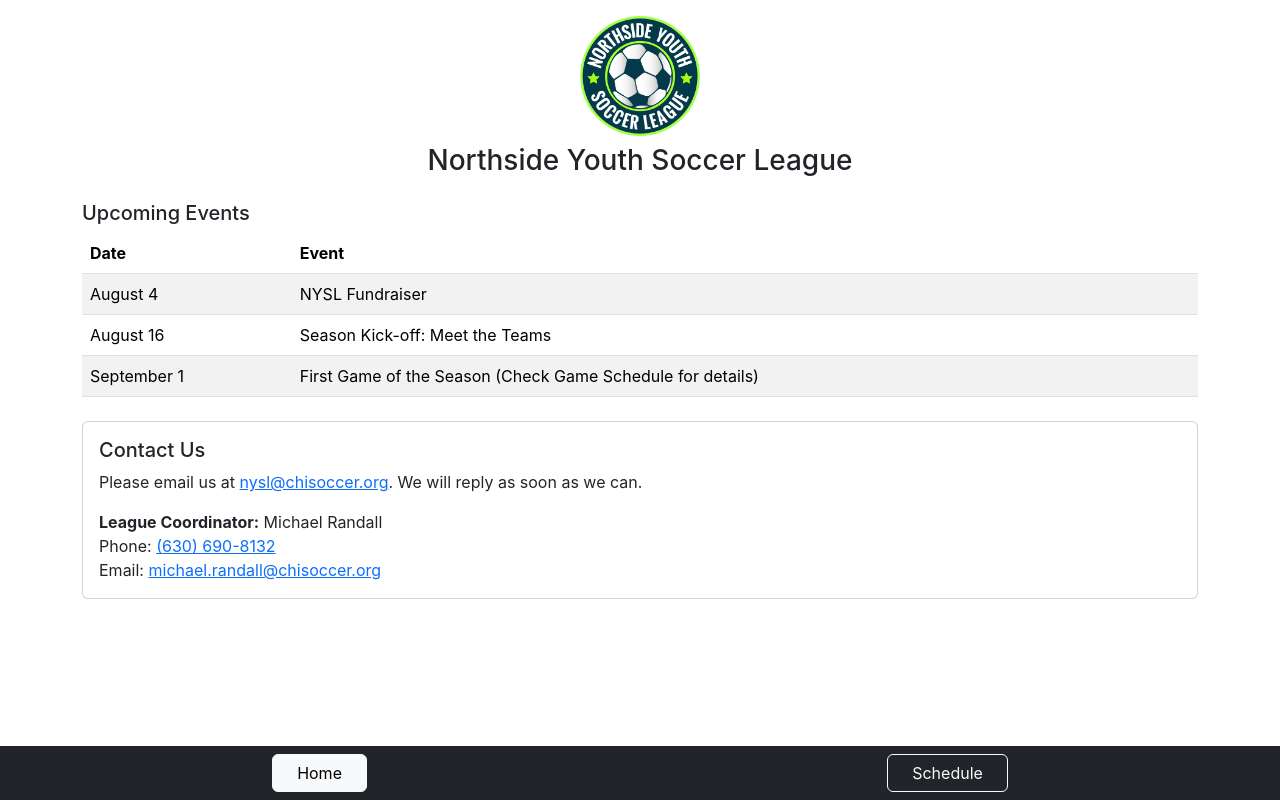
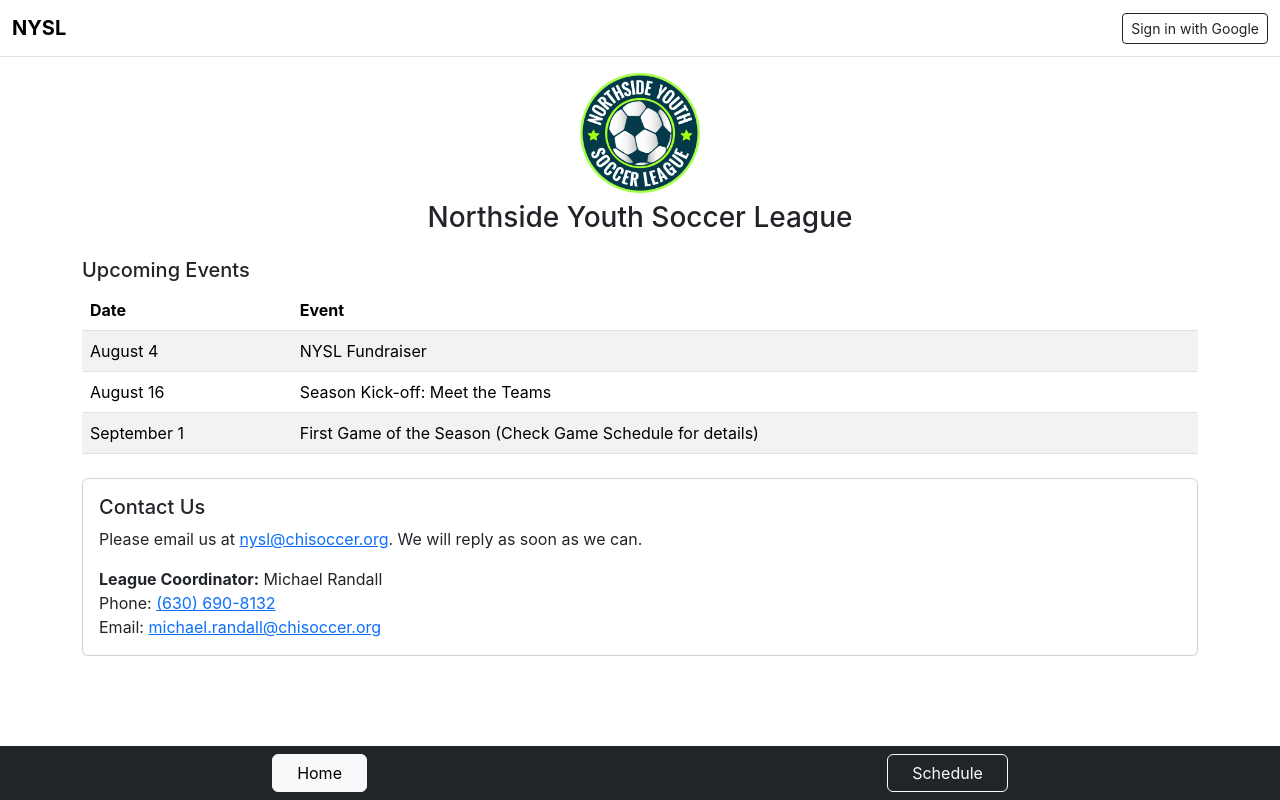
Before and after one commit to NovaCiberLex/nysl-app, a React (Create React App) app: page /#/ in a window 1280 px wide. Built offline with nearby package versions, Linux system fonts and the light colour scheme; no server answers.

Commit message:
Add Google sign-in

```diff
--- a/package.json
+++ b/package.json
@@ -9,6 +9,7 @@
     "@testing-library/user-event": "^13.5.0",
     "bootstrap": "^5.3.8",
     "cra-template-pwa": "2.0.0",
+    "firebase": "^12.19.0",
     "react": "^18.3.1",
     "react-dom": "^18.3.1",
     "react-router-dom": "^7.18.4",
--- a/src/App.js
+++ b/src/App.js
@@ -1,4 +1,5 @@
 import { HashRouter, Routes, Route } from 'react-router-dom';
+import TopBar from './components/TopBar';
 import NavBar from './components/NavBar';
 import Home from './components/Home';
 import Schedule from './components/Schedule';
@@ -6,6 +7,7 @@ import GameDetail from './components/GameDetail';
 
 const App = () => (
   <HashRouter>
+    <TopBar />
     <main style={{ paddingBottom: '80px' }}>
       <Routes>
         <Route path="/" element={<Home />} />
--- /dev/null
+++ b/src/components/TopBar.js
@@ -0,0 +1,37 @@
+import { signInWithGoogle, signOut, useUserState } from '../firebase';
+
+const TopBar = () => {
+  const [user] = useUserState();
+
+  // If the user closes the Google pop-up, just stay on the same screen
+  const handleSignIn = () => signInWithGoogle().catch(() => {});
+
+  return (
+    <header className="navbar bg-white border-bottom sticky-top">
+      <div className="container-fluid">
+        <span className="navbar-brand fw-bold">NYSL</span>
+
+        {user ? (
+          <div className="d-flex align-items-center gap-2">
+            <span
+              className="rounded-circle bg-dark text-white d-inline-flex align-items-center justify-content-center fw-bold"
+              style={{ width: '32px', height: '32px' }}
+              title={user.displayName}
+            >
+              {user.displayName ? user.displayName[0] : '?'}
+            </span>
+            <button className="btn btn-outline-dark btn-sm" onClick={signOut}>
+              Sign out
+            </button>
+          </div>
+        ) : (
+          <button className="btn btn-outline-dark btn-sm" onClick={handleSignIn}>
+            Sign in with Google
+          </button>
+        )}
+      </div>
+    </header>
+  );
+};
+
+export default TopBar;
--- /dev/null
+++ b/src/firebase.js
@@ -0,0 +1,37 @@
+import { useState, useEffect } from 'react';
+import { initializeApp } from 'firebase/app';
+import {
+  getAuth,
+  GoogleAuthProvider,
+  signInWithPopup,
+  signOut as firebaseSignOut,
+  onAuthStateChanged
+} from 'firebase/auth';
+
+// Your web app's Firebase configuration
+const firebaseConfig = {
+  apiKey: "AIzaSyCnAo4n5M1NtevgFHaRSXrI6II3rz1Kauc",
+  authDomain: "nysl-app-8c3dc.firebaseapp.com",
+  projectId: "nysl-app-8c3dc",
+  storageBucket: "nysl-app-8c3dc.firebasestorage.app",
+  messagingSenderId: "417341191888",
+  appId: "1:417341191888:web:8ea6361f79ed2779edd0d5"
+};
+
+// Initialize Firebase
+const app = initializeApp(firebaseConfig);
+const auth = getAuth(app);
+
+// Opens the Google pop-up to sign in
+export const signInWithGoogle = () =>
+  signInWithPopup(auth, new GoogleAuthProvider());
+
+// Signs the current user out
+export const signOut = () => firebaseSignOut(auth);
+
+// Returns the signed-in user (or null if nobody is signed in)
+export const useUserState = () => {
+  const [user, setUser] = useState(auth.currentUser);
+  useEffect(() => onAuthStateChanged(auth, setUser), []);
+  return [user];
+};
```
Also changed, not shown: 1 other file (tests, documents, lock files or other folders).
